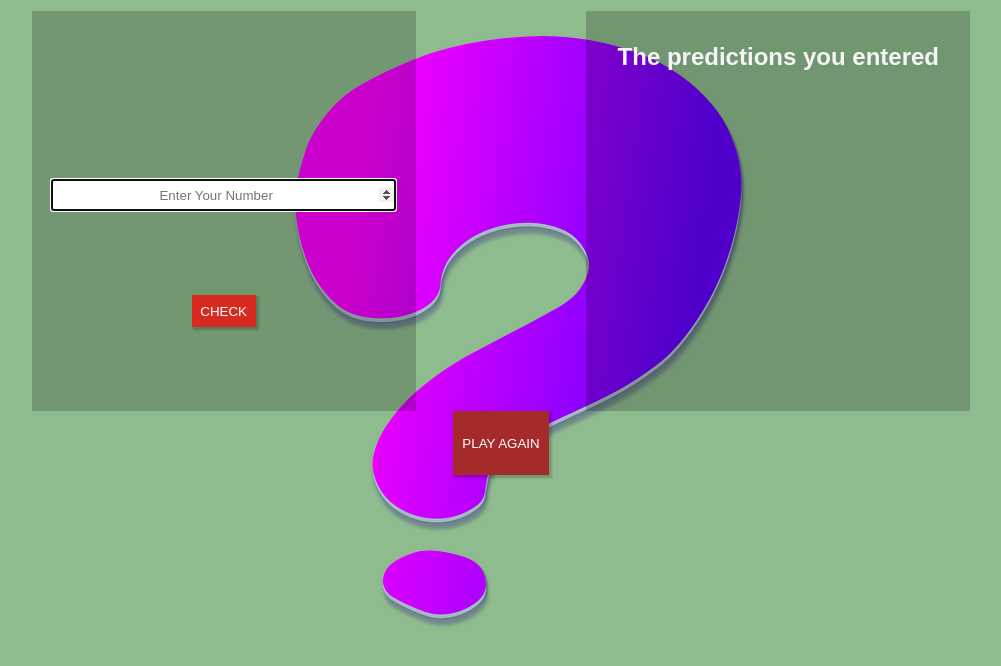
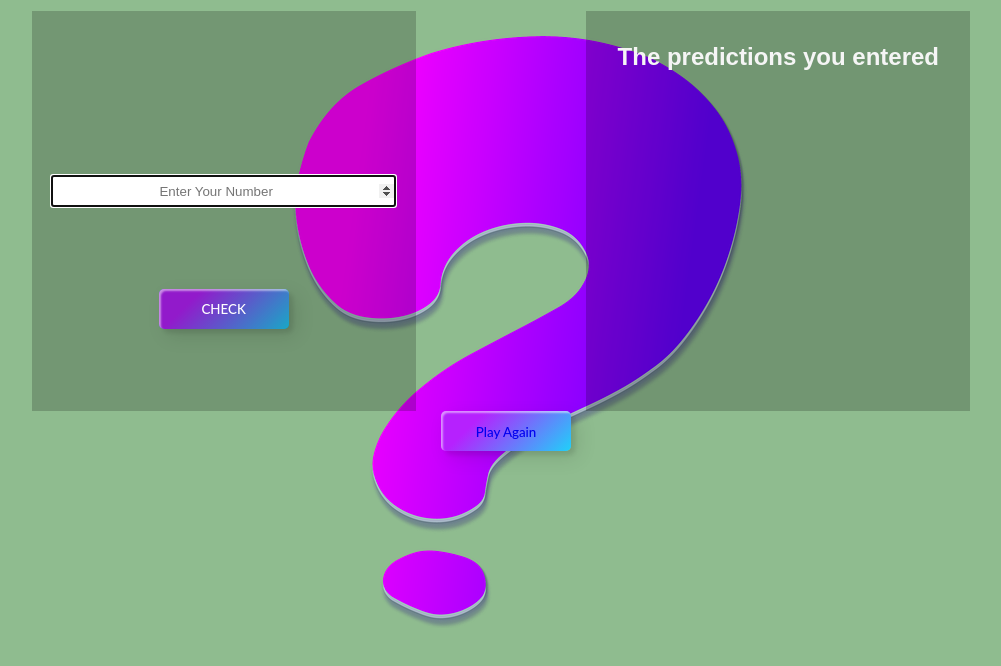
Before and after one commit to asknksk/Find-the-Number-Game, a plain HTML site: page index.html in a window 1280 px wide. Shown: the part 92-758 px from the top of the page, without its empty margins (139-1140 px from the left). Drawn offline with Linux system fonts and the light colour scheme.

Commit message:
buttons style changed

```diff
--- a/index.html
+++ b/index.html
@@ -22,7 +22,7 @@
           autofocus
           placeholder="Enter Your Number"
         />
-        <button id="btn">CHECK</button>
+        <button id="btn" class="custom-btn btn-check">CHECK</button>
       </div>
 
       <div class="log-div">
@@ -31,8 +31,11 @@
       </div>
     </main>
     <div class="reset">
-      <a href="index.html"><button class="reset-btn">PLAY AGAIN</button></a>
+      <a href="index.html"><button class="custom-btn btn-reset">
+        <span>Click!</span><span>Play Again</span></a>
     </div>
+
+    </button>
     <script src="app.js"></script>
   </body>
 </html>
--- a/style.css
+++ b/style.css
@@ -54,7 +54,7 @@ main {
   text-align: center;
   width: 90%;
 }
-#btn {
+/* #btn {
   height: 2rem;
   background-color: rgba(255, 0, 0, 0.719);
   border: none;
@@ -66,7 +66,7 @@ main {
 #btn:hover {
   cursor: pointer;
   transform: scale(1.1);
-}
+} */
 
 /***************** LOG-DIV ***********/
 .log-div {
@@ -89,7 +89,7 @@ main {
   justify-content: center;
   align-items: center;
 }
-.reset-btn {
+/* .reset-btn {
   width: 6rem;
   height: 4rem;
   text-align: center;
@@ -102,4 +102,119 @@ main {
 .reset-btn:hover {
   cursor: pointer;
   transform: scale(1.1);
+} */
+/****** BUTTON STYLE  ***/
+
+.custom-btn {
+  width: 130px;
+  height: 40px;
+  color: #fff;
+  border-radius: 5px;
+  padding: 10px 25px;
+  font-family: "Lato", sans-serif;
+  font-weight: 500;
+  background: transparent;
+  cursor: pointer;
+  transition: all 0.3s ease;
+  position: relative;
+  display: inline-block;
+  box-shadow: inset 2px 2px 2px 0px rgba(255, 255, 255, 0.5),
+    7px 7px 20px 0px rgba(0, 0, 0, 0.1), 4px 4px 5px 0px rgba(0, 0, 0, 0.1);
+  outline: none;
 }
+
+.btn-check {
+  border: none;
+  transition: all 0.3s ease;
+  overflow: hidden;
+}
+.btn-check:after {
+  position: absolute;
+  content: " ";
+  z-index: -1;
+  top: 0;
+  left: 0;
+  width: 100%;
+  height: 100%;
+  background-color: #1fd1f9;
+  background-image: linear-gradient(315deg, #1fd1f9 0%, #b621fe 74%);
+  transition: all 0.3s ease;
+}
+.btn-check:hover {
+  background: transparent;
+  box-shadow: 4px 4px 6px 0 rgba(255, 255, 255, 0.5),
+    -4px -4px 6px 0 rgba(116, 125, 136, 0.2),
+    inset -4px -4px 6px 0 rgba(255, 255, 255, 0.5),
+    inset 4px 4px 6px 0 rgba(116, 125, 136, 0.3);
+  color: #fff;
+}
+.btn-check:hover:after {
+  -webkit-transform: scale(2) rotate(180deg);
+  transform: scale(2) rotate(180deg);
+  box-shadow: 4px 4px 6px 0 rgba(255, 255, 255, 0.5),
+    -4px -4px 6px 0 rgba(116, 125, 136, 0.2),
+    inset -4px -4px 6px 0 rgba(255, 255, 255, 0.5),
+    inset 4px 4px 6px 0 rgba(116, 125, 136, 0.3);
+}
+.btn-reset {
+  position: relative;
+  right: 20px;
+  bottom: 20px;
+  border: none;
+  box-shadow: none;
+  width: 130px;
+  height: 40px;
+  line-height: 42px;
+  -webkit-perspective: 230px;
+  perspective: 230px;
+}
+.btn-reset span {
+  background-image: linear-gradient(315deg, #1fd1f9 0%, #b621fe 74%);
+  display: block;
+  position: absolute;
+  width: 130px;
+  height: 40px;
+  box-shadow: inset 2px 2px 2px 0px rgba(255, 255, 255, 0.5),
+    7px 7px 20px 0px rgba(0, 0, 0, 0.1), 4px 4px 5px 0px rgba(0, 0, 0, 0.1);
+  border-radius: 5px;
+  margin: 0;
+  text-align: center;
+  -webkit-box-sizing: border-box;
+  -moz-box-sizing: border-box;
+  box-sizing: border-box;
+  -webkit-transition: all 0.3s;
+  transition: all 0.3s;
+}
+.btn-reset span:nth-child(1) {
+  box-shadow: -7px -7px 20px 0px #fff9, -4px -4px 5px 0px #fff9,
+    7px 7px 20px 0px #0002, 4px 4px 5px 0px #0001;
+  -webkit-transform: rotateX(90deg);
+  -moz-transform: rotateX(90deg);
+  transform: rotateX(90deg);
+  -webkit-transform-origin: 50% 50% -20px;
+  -moz-transform-origin: 50% 50% -20px;
+  transform-origin: 50% 50% -20px;
+}
+.btn-reset span:nth-child(2) {
+  -webkit-transform: rotateX(0deg);
+  -moz-transform: rotateX(0deg);
+  transform: rotateX(0deg);
+  -webkit-transform-origin: 50% 50% -20px;
+  -moz-transform-origin: 50% 50% -20px;
+  transform-origin: 50% 50% -20px;
+}
+.btn-reset:hover span:nth-child(1) {
+  box-shadow: inset 2px 2px 2px 0px rgba(255, 255, 255, 0.5),
+    7px 7px 20px 0px rgba(0, 0, 0, 0.1), 4px 4px 5px 0px rgba(0, 0, 0, 0.1);
+  -webkit-transform: rotateX(0deg);
+  -moz-transform: rotateX(0deg);
+  transform: rotateX(0deg);
+}
+.btn-reset:hover span:nth-child(2) {
+  box-shadow: inset 2px 2px 2px 0px rgba(255, 255, 255, 0.5),
+    7px 7px 20px 0px rgba(0, 0, 0, 0.1), 4px 4px 5px 0px rgba(0, 0, 0, 0.1);
+  color: transparent;
+  -webkit-transform: rotateX(-90deg);
+  -moz-transform: rotateX(-90deg);
+  transform: rotateX(-90deg);
+}
```
